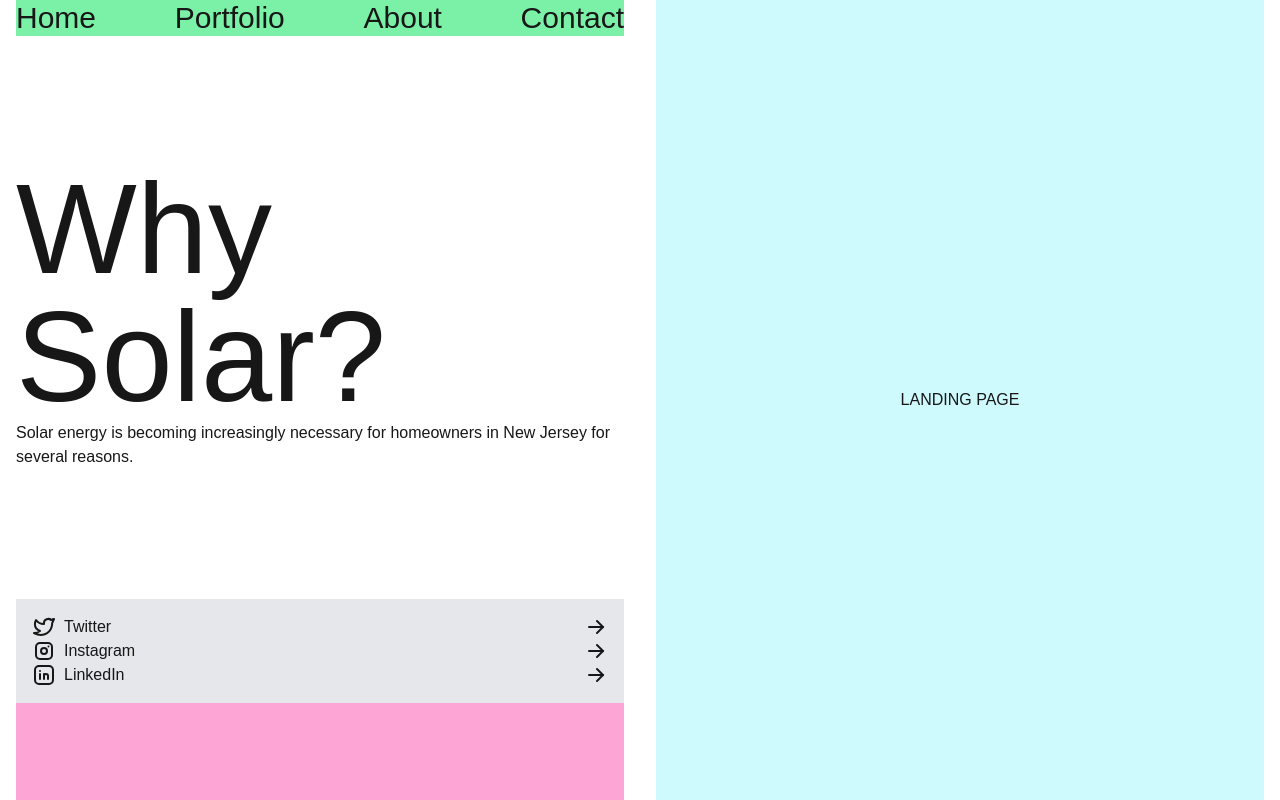
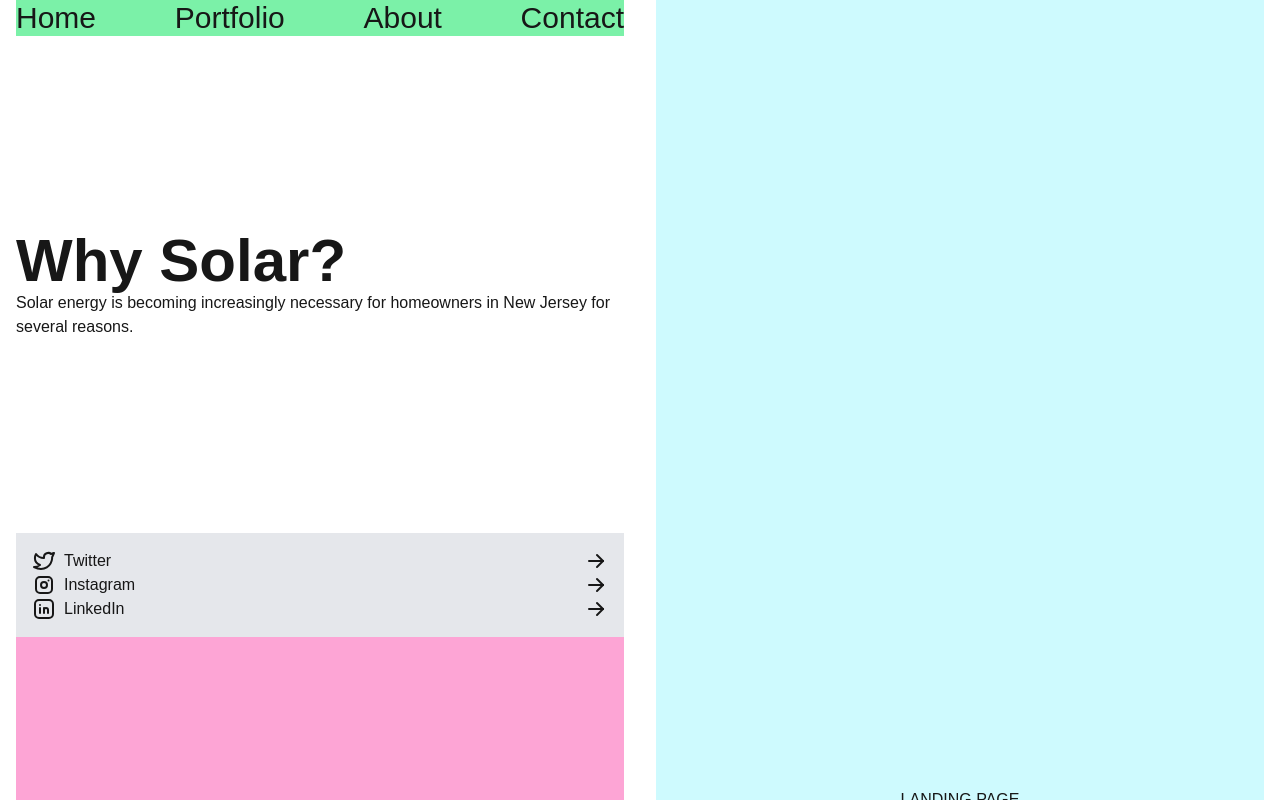
Before and after one commit to kingmadeit/solaris_mundus, a Next.js app: page / in a window 1280 px wide. Built offline with nearby package versions, Linux system fonts and the light colour scheme.

Commit message:
test out layout with scroll

```diff
--- a/src/app/layout.tsx
+++ b/src/app/layout.tsx
@@ -33,17 +33,17 @@ export default function RootLayout({
       <body className={`${interSans.variable} antialiased w-full h-full`}>
         <main className="w-full max-w-[1480px] flex flex-col md:grid md:grid-cols-2 md:grid-rows-[auto,1fr,auto] md:h-screen md:gap-8 px-4">
           {/* Header */}
-          <section className="top order-1 md:order-none md:row-start-1 md:col-start-1">
+          <section className="top order-1 md:sticky md:order-none md:row-start-1 md:col-start-1">
             <Header />
           </section>
 
           {/* SectionBlock */}
-          <section className="center order-2 md:order-none md:row-start-2 md:col-start-1">
+          <section className="center order-2 md:sticky md:order-none md:row-start-2 md:col-start-1">
             <SectionBlock />
           </section>
 
           {/* Footer */}
-          <section className="bottom order-4 md:order-none md:row-start-3 md:col-start-1">
+          <section className="bottom order-4 md:sticky md:order-none md:row-start-3 md:col-start-1">
             <Footer />
           </section>
 
--- a/src/app/page.tsx
+++ b/src/app/page.tsx
@@ -2,7 +2,7 @@ import Image from "next/image";
 
 export default function Home() {
   return (
-    <section className='w-full flex flex-col items-center justify-center min-h-screen bg-cyan-100'>
+    <section className='w-full h-[200vh] flex flex-col items-center justify-center min-h-screen bg-cyan-100'>
       LANDING PAGE
     </section>
   );
--- a/src/components/PageTitle.tsx
+++ b/src/components/PageTitle.tsx
@@ -2,7 +2,7 @@ import React from 'react'
 
 const PageTitle = () => {
   return (
-    <div>PageTitle</div>
+    <div className=''>PageTitle</div>
   )
 }
 
--- a/src/components/SectionBlock.tsx
+++ b/src/components/SectionBlock.tsx
@@ -17,7 +17,7 @@ const SectionBlock = () => {
     if (!data) return null;
 
     return (
-        <section className="w-full flex flex-col items-center justify-start">
+        <section className="w-full flex flex-col justify-start">
             <SectionTitle title={data.title} />
             <SectionBody>{data.body}</SectionBody>
         </section>
--- a/src/components/SectionTitle.tsx
+++ b/src/components/SectionTitle.tsx
@@ -4,6 +4,6 @@ type SectionTitleProps = {
   title: string;
 };
 
-const SectionTitle = ({title}: SectionTitleProps ) => <h1 className='text-9xl'>{title}</h1>
+const SectionTitle = ({title}: SectionTitleProps ) => <h1 className='text-6xl font-bold'>{title}</h1>
 
 export default SectionTitle
```
